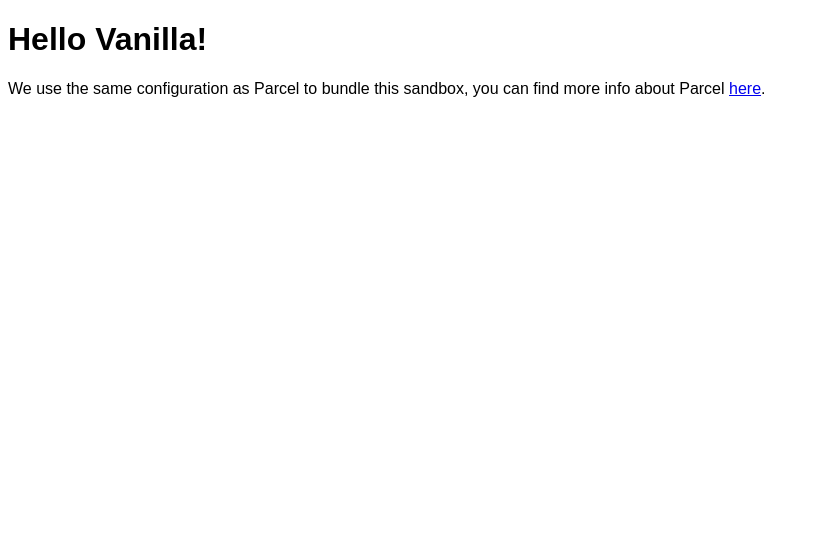
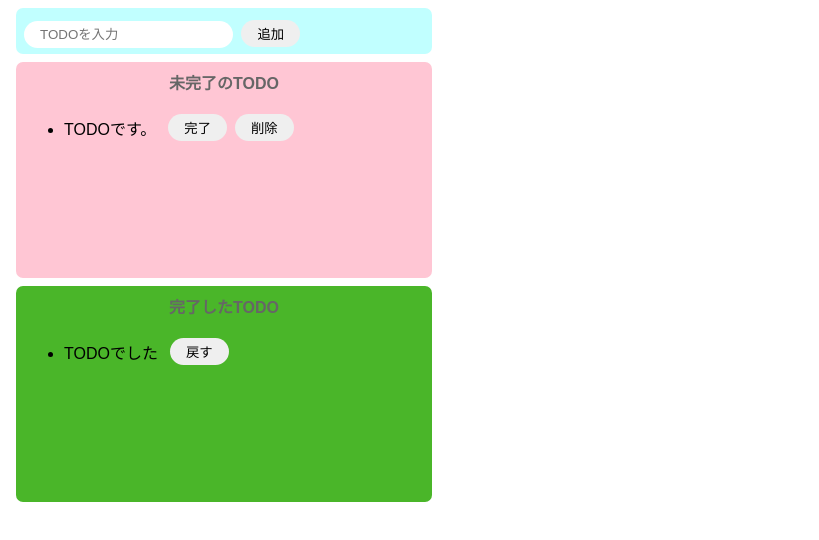
Before and after one commit to TSBMSKZ/VanillaStudy, a website built with Parcel: page src/index.html in a window 1280 px wide. Shown: the whole page, without its empty margins (0-819 px from the left). Built offline with nearby package versions, Linux system fonts and the light colour scheme.

Commit message:
Update 6 files

```diff
--- a/src/index.html
+++ b/src/index.html
@@ -1,12 +1,36 @@
 <!DOCTYPE html>
 <html>
   <head>
-    <title>Parcel Sandbox</title>
+    <title>TODO(JSの場合)</title>
     <meta charset="UTF-8" />
   </head>
 
   <body>
-    <div id="app"></div>
+    <div class="inputArea">
+      <input id ="addText" placeholder="TODOを入力" />
+      <button id ="addButton">追加</button>
+    </div>
+
+    <div class ="incompleteArea">
+      <p class="title">未完了のTODO</p>
+      <ul>
+        <div class="listRow">
+          <li>TODOです。</li>
+          <button>完了</button>
+          <button>削除</button>
+        </div>
+      </ul>
+    </div>
+
+    <div class ="completeArea">
+     <p class="title">完了したTODO</p>
+      <ul>
+        <div class="listRow">
+          <li>TODOでした</li>
+          <button>戻す</button>
+        </div>
+      </ul>
+    </div>
 
     <script src="./index.mjs" type="module"></script>
   </body>
--- a/src/index.mjs
+++ b/src/index.mjs
@@ -1,10 +1,14 @@
 import "./styles.css";
 
-document.getElementById("app").innerHTML = `
-<h1>Hello Vanilla!</h1>
-<div>
-  We use the same configuration as Parcel to bundle this sandbox, you can find more
-  info about Parcel
-  <a href="https://parceljs.org" target="_blank" rel="noopener noreferrer">here</a>.
-</div>
-`;
+const onClickAdd = () => {
+  //テキストの値を変数に格納
+  const inputText = document.getElementById("addText").value;
+  document.getElementById("addText").value = "";
+
+  //divタグ生成
+  const div = document.createElement("div");
+  console.log(div);
+};
+document
+  .getElementById("addButton")
+  .addEventListener("click", () => onClickAdd());
--- a/src/styles.css
+++ b/src/styles.css
@@ -1,3 +1,66 @@
 body {
   font-family: sans-serif;
 }
+input {
+  border-radius: 16px;
+  border: none;
+  padding: 6px 16px;
+  outline: none;
+}
+
+button {
+  border-radius: 16px;
+  border: none;
+  padding: 4px 16px;
+  margin: 4px 4px;
+}
+
+button:hover {
+  background-color: ff7fff;
+  color: bisque;
+  cursor: pointer;
+}
+
+li {
+  margin-right: 8px;
+}
+
+.inputArea {
+  background-color: #c1ffff;
+  width: 400px;
+  height: 30px;
+  padding: 8px;
+  margin: 8px;
+  border-radius: 7px;
+}
+
+.incompleteArea {
+  background-color: #ffc6d4;
+  width: 400px;
+  min-height: 200px;
+  padding: 8px;
+  margin: 8px;
+  border-radius: 7px;
+}
+
+.completeArea {
+  background-color: #4ab629;
+  width: 400px;
+  min-height: 200px;
+  padding: 8px;
+  margin: 8px;
+  border-radius: 7px;
+}
+
+.title {
+  text-align: center;
+  margin-top: 0;
+  font-weight: bold;
+  color: #666;
+}
+
+.listRow {
+  display: flex;
+  align-items: center;
+  padding-bottom: 4px;
+}
```
Also changed, not shown: .codesandbox/tasks.json (added), .devcontainer/devcontainer.json (added), 1 other file.
